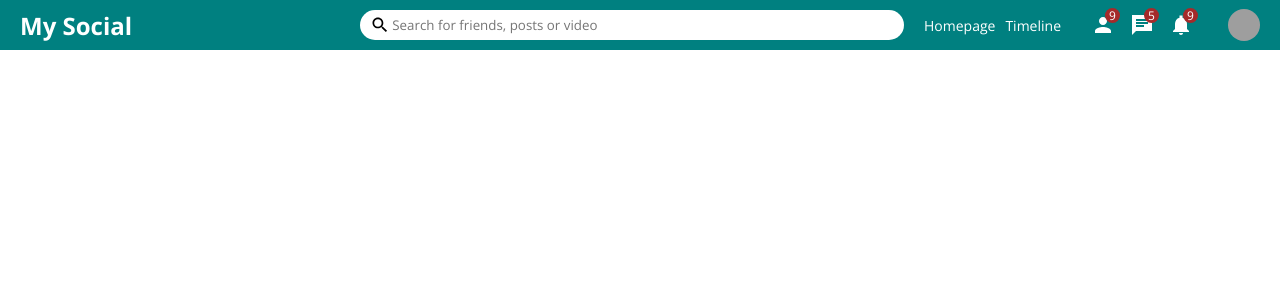
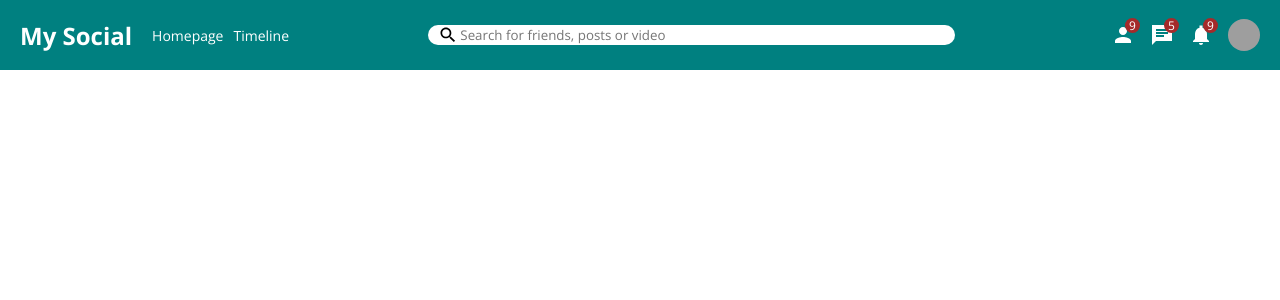
Before and after one commit to RunOrFight/social-media-app, a React (Create React App) app in the folder client/: page / in a window 1280 px wide. Shown: the top 300 px of the page. Built offline with nearby package versions, Linux system fonts and the light colour scheme; grey boxes are pictures that could not be loaded.

Commit message:
Rebuilded topbar

```diff
--- a/client/src/components/topbar/Topbar.jsx
+++ b/client/src/components/topbar/Topbar.jsx
@@ -8,7 +8,14 @@ import {
 const Topbar = () => {
   return (
     <div className={cls.container}>
+      <div className={cls.left}>
         <div className={cls.logo}>My Social</div>
+        <div className={cls.links}>
+          <span className={cls.link}>Homepage</span>
+          <span className={cls.link}>Timeline</span>
+        </div>
+      </div>
+      <div className={cls.center}>
         <div className={cls.searchbar}>
           <SearchSharp />
           <input
@@ -16,10 +23,8 @@ const Topbar = () => {
             placeholder='Search for friends, posts or video'
           />
         </div>
-      <div className={cls.links}>
-        <span className={cls.link}>Homepage</span>
-        <span className={cls.link}>Timeline</span>
       </div>
+      <div className={cls.right}>
         <div className={cls.icons}>
           <div className={cls.icon}>
             <PersonSharp />
@@ -40,6 +45,7 @@ const Topbar = () => {
           alt='Profile'
         />
       </div>
+    </div>
   );
 };
 
--- a/client/src/components/topbar/Topbar.module.css
+++ b/client/src/components/topbar/Topbar.module.css
@@ -2,13 +2,18 @@
     display: flex;
     align-items: center;
     padding: 10px 20px 10px 20px;
-    height: 30px;
+    height: 50px;
     position: sticky;
     top: 0;
     background-color: teal;
-    justify-content: space-between;
-    gap: 20px;
     color: white
+}
+
+.left{
+    flex: 4;
+    display: flex;
+    align-items: center;
+    gap: 20px
 }
 
 .logo{
@@ -16,11 +21,20 @@
     font-weight: bold;
     color: white;
     cursor: pointer;
-    flex: 3;
+}
+
+.link{
+    margin-right: 10px;
+    font-size: 14px;
+    cursor: pointer;
+}
+
+.center{
+    flex: 5
 }
 
 .searchbar{
-    flex: 5;
+    justify-self: center;
     width: 100%;
     height: 100%;
     padding-left: 10px;
@@ -41,10 +55,12 @@
     outline: none;
 }
 
-.link{
-    margin-right: 10px;
-    font-size: 14px;
-    cursor: pointer;
+
+.right{
+    flex: 3;
+    display: flex;
+    align-items: center;
+    justify-content: flex-end;
 }
 
 .icons{
```
Lines whose indentation alone changed are shown as unchanged.
